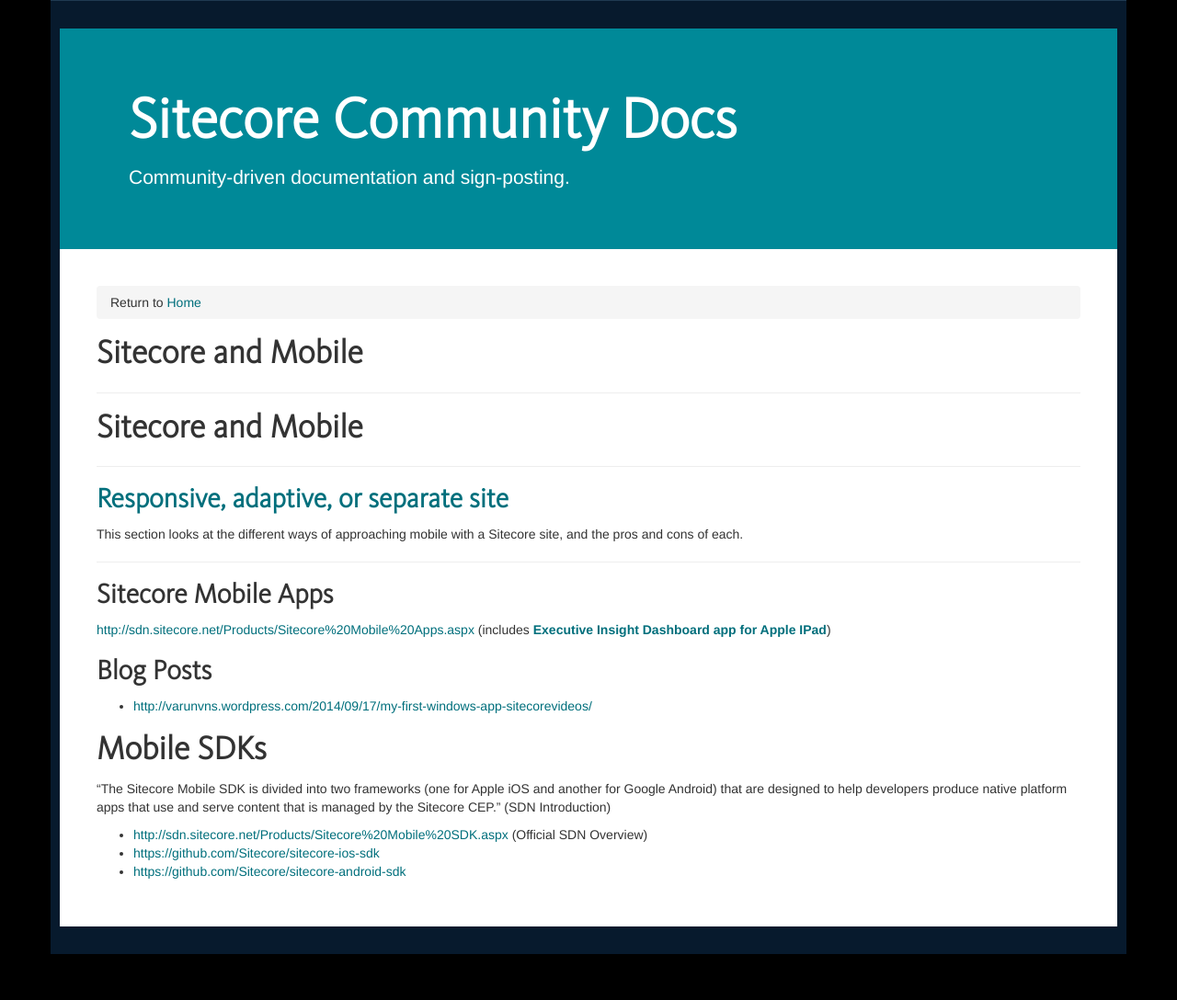
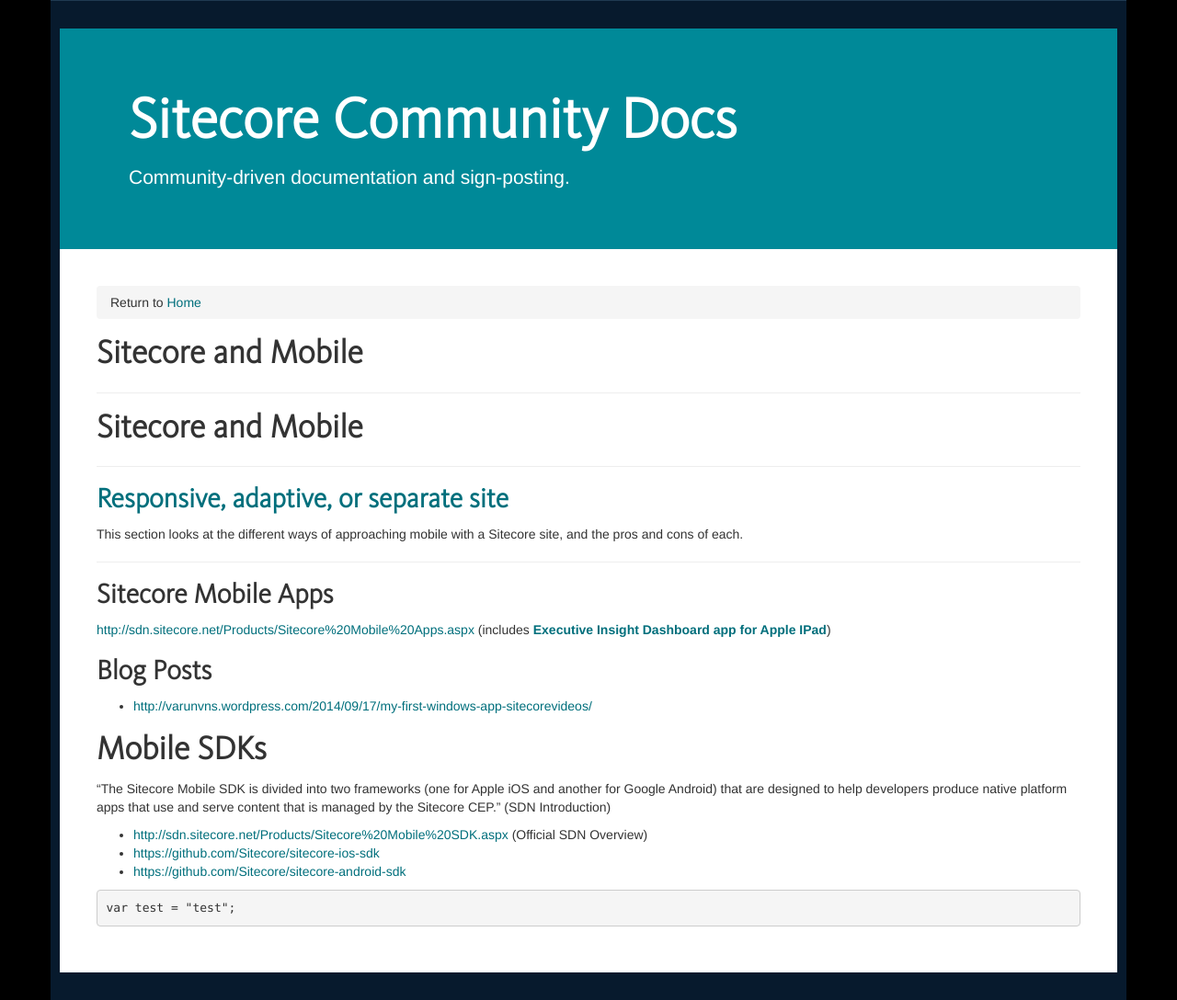
Before and after one commit to Sitecore-Community/docs, a Jekyll site: the page built from documentation/Mobile/index.md, in a window 1280 px wide. Shown: the whole page at 92% size. Built offline with Jekyll 4.4.1, drawn with Linux system fonts in a browser that asks for light colours; nearby versions of some CDN libraries; before the commit the page ends 1038 px from its top, so only the background shows below that.

Commit message:
Update index.md

```diff
--- a/documentation/Mobile/index.md
+++ b/documentation/Mobile/index.md
@@ -28,3 +28,7 @@
 * [http://sdn.sitecore.net/Products/Sitecore%20Mobile%20SDK.aspx](http://sdn.sitecore.net/Products/Sitecore%20Mobile%20SDK.aspx) (Official SDN Overview)
 * [https://github.com/Sitecore/sitecore-ios-sdk](https://github.com/Sitecore/sitecore-ios-sdk)
 * [https://github.com/Sitecore/sitecore-android-sdk](https://github.com/Sitecore/sitecore-android-sdk)
+
+{% highlight csharp %}
+var test = "test";
+{% endhighlight %}
```
